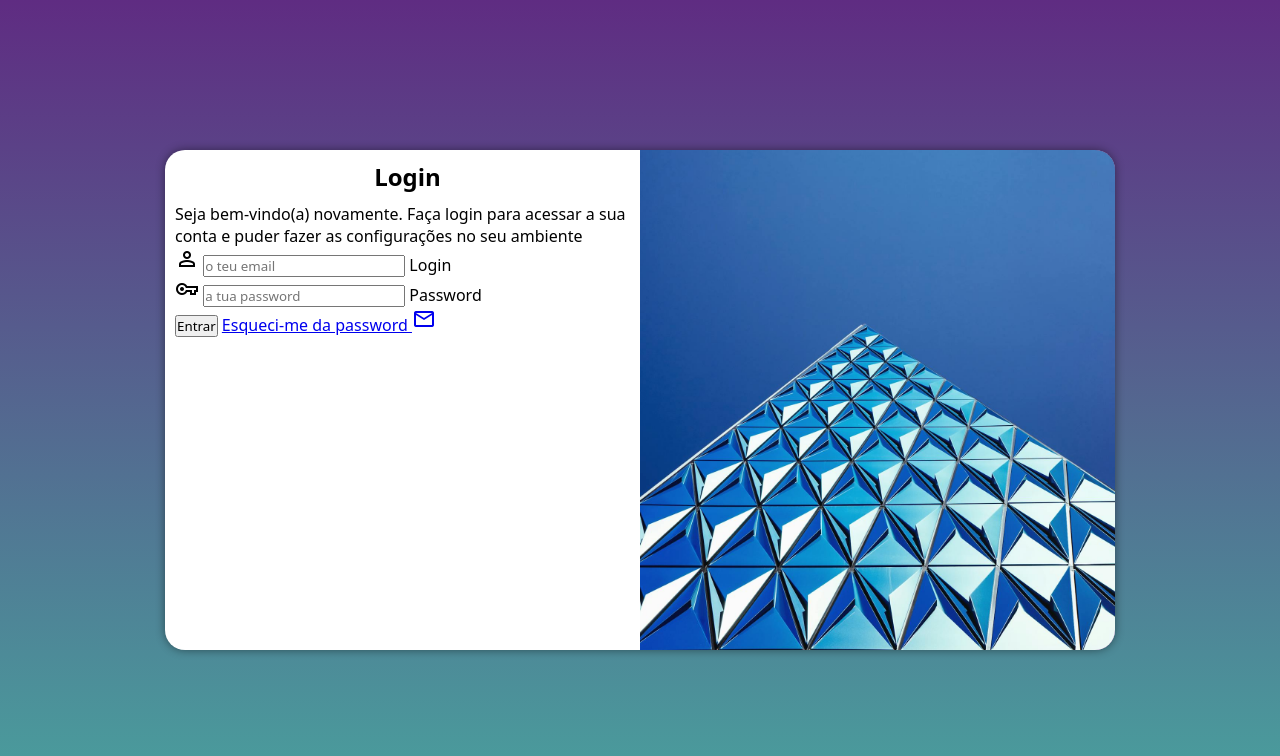
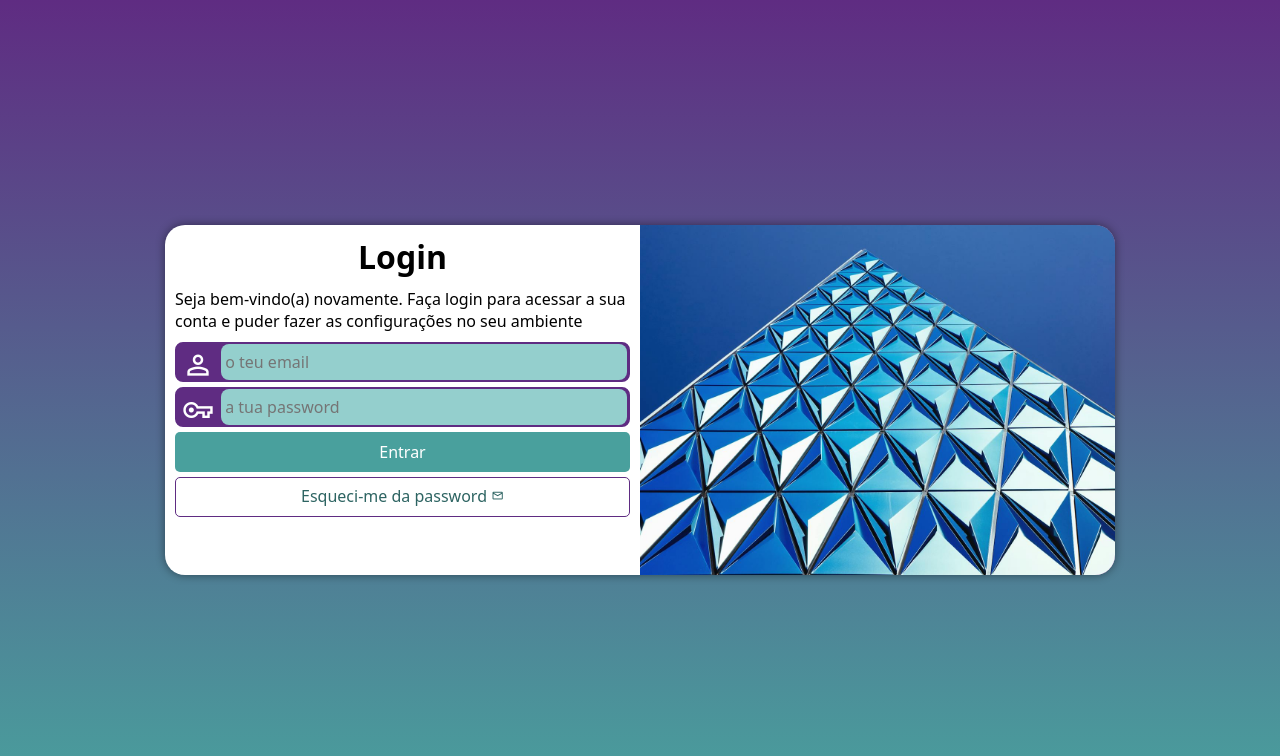
Before and after one commit to tiagodan777/projeto-login-refeito-outra-vez, a plain HTML site: page index.html in a window 1280 px wide. Drawn offline with nearby package versions, Linux system fonts and the light colour scheme.

Commit message:
finalização do projeto

```diff
--- a/estilos/media-query.css
+++ b/estilos/media-query.css
@@ -7,6 +7,7 @@
 
     section#login {
         width: 80vw;
+        height: 280px;
     }
 
     section#login > div#imagem {
@@ -28,6 +29,7 @@
 
     section#login {
         width: 950px;
+        height: 350px;
     }
 
     section#login > div#imagem {
@@ -42,10 +44,11 @@
     }
 
     div#formulario > h1 {
-        font-size: 3em;
+        font-size: 2em;
     }
 
     div#formulario > p {
         font-size: 1em;
+        margin: 10px 0px;
     }
 }
--- a/estilos/style.css
+++ b/estilos/style.css
@@ -28,7 +28,7 @@ section#login {
     position: absolute;
     top: 50%;
     left: 50%;
-    transform: translate(-50%, -50%);
+
     background-color: white;
     width: 250px;
     height: 500px;
@@ -37,6 +37,7 @@ section#login {
     box-shadow: 0px 0px 10px rgba(0, 0, 0, 0.45);
     transition: width 0.5s, height 0.5s;
     transition-timing-function: ease;
+    transform: translate(-50%, -50%);
 }
 
 section#login > div#imagem {
@@ -47,12 +48,12 @@ section#login > div#imagem {
     height: 200px;
 }
 
-section#login > div#formualrio {
+section#login > div#formulario {
     display: block;
     padding: 10px;
 }
 
-div#formualrio > h1 {
+div#formulario > h1 {
     text-align: center;
     margin-bottom: 10px;
 }
@@ -60,3 +61,79 @@ div#formualrio > h1 {
 div#formulario > p {
     font-size: 0.8em;
 }
+
+form > div.campo {
+    background-color: var(--cor1);
+    border: 2px solid var(--cor1);
+    display: block;
+    width: 100%;
+    height: 40px;
+    border-radius: 8px;
+    margin: 5px 0px;
+}
+
+form label {
+    display: none;
+}
+
+div.campo > span {
+    color: white;
+    font-size: 2em;
+    width: 40px;
+    padding: 5px;
+}
+
+div.campo > input {
+    background-color: #94cfcd;
+    font-size: 1em;
+    height: 100%;
+    width: calc(100% - 45px);
+    border: none;
+    border-radius: 8px;
+    padding: 4px;
+    transform: translateY(-13px);
+}
+
+div.campo > input:focus-within {
+    background-color: white;
+}
+
+form > input[type=submit] {
+    display: block;
+    font-size: 1em;
+    width: 100%;
+    height: 40px;
+    background-color: var(--cor0);
+    color: white;
+    border: none;
+    border-radius: 5px;
+    cursor: pointer;
+}
+
+form > input[type=submit]:hover {
+    background-color: #2d6462;
+}
+
+form > a.botao {
+    display: block;
+    text-align: center;
+    font-size: 1em;
+    width: 100%;
+    height: 40px;
+    background-color: white;
+    color: #2d6462;
+    border: 1px solid var(--cor1);
+    text-decoration: none;
+    border-radius: 5px;
+    padding-top: 7px;
+    margin-top: 5px;
+}
+
+form > a.botao:hover {
+    background-color: #6cd3cf;
+    color: white;
+}
+
+form > a.botao > span {
+    font-size: 0.8em;
+}
--- a/index.html
+++ b/index.html
@@ -14,7 +14,7 @@
             <div id="imagem">
 
             </div>
-            <div id="formualrio">
+            <div id="formulario">
                 <h1>Login</h1>
                 <p>Seja bem-vindo(a) novamente. Faça login para acessar a sua conta e puder fazer as configurações no seu ambiente</p>
                 <form action="login.php" method="post" autocomplete="on">
@@ -23,13 +23,13 @@
                         <input type="email" name="email" id="email" placeholder="o teu email" autocomplete="email" required maxlength="30">
                         <label for="email">Login</label>
                     </div>
-                    <div>
+                    <div class="campo">
                         <span class="material-symbols-outlined">vpn_key</span>
                         <input type="password" name="passowrd" id="password" placeholder="a tua password" autocomplete="current-password" required minlength="8" maxlength="20">
                         <label for="password">Password</label>
                     </div>
                     <input type="submit" value="Entrar">
-                    <a href="#">Esqueci-me da password <span class="material-symbols-outlined">mail</span></a>
+                    <a href="#" class="botao">Esqueci-me da password <span class="material-symbols-outlined">mail</span></a>
                 </form>
             </div>
         </section>
```
